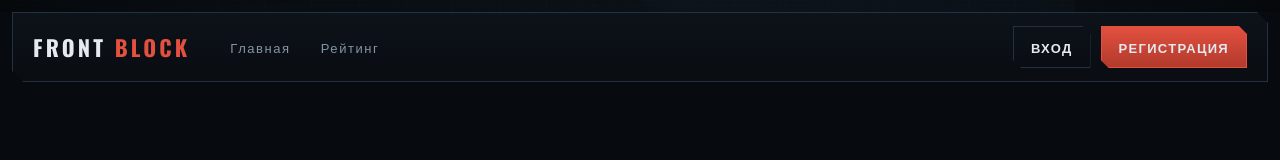
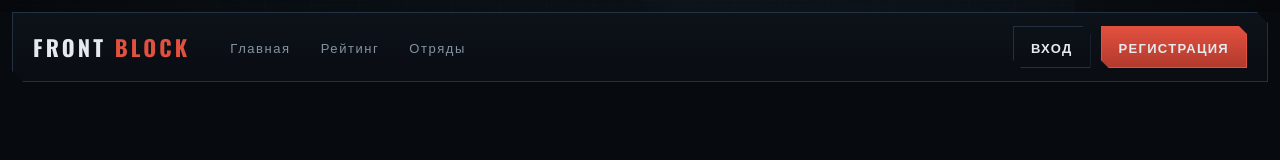
Before and after one commit to am1s3/frontblock-web, a Next.js app: page /register in a window 1280 px wide. Shown: the top 160 px of the page. Built offline with nearby package versions, Linux system fonts and the light colour scheme.

Commit message:
Update Nav.tsx

```diff
--- a/src/components/Nav.tsx
+++ b/src/components/Nav.tsx
@@ -10,6 +10,7 @@ export default function Nav() {
       <nav className="nav__links">
         <Link href="/">Главная</Link>
         <Link href="/leaderboard">Рейтинг</Link>
+        <Link href="/squads">Отряды</Link>
         {!loading && nick && <Link href="/profile">Профиль</Link>}
         {!loading && isAdmin && <Link href="/admin" className="nav__admin">Админка</Link>}
       </nav>
```
